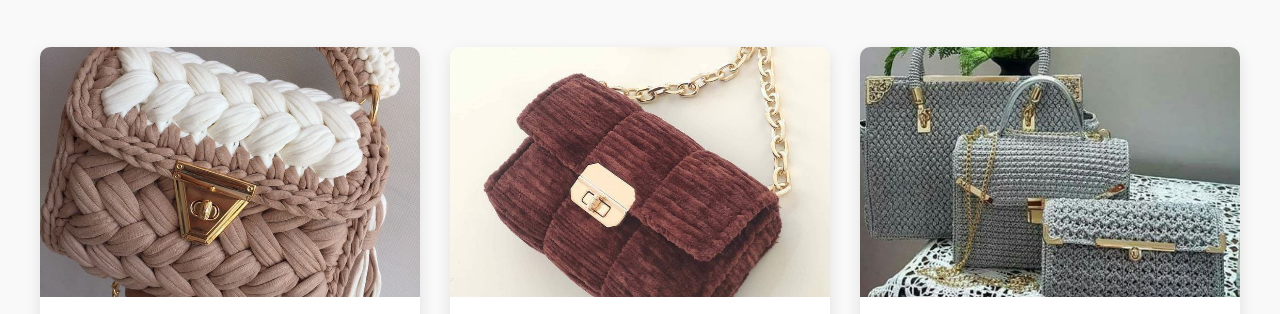
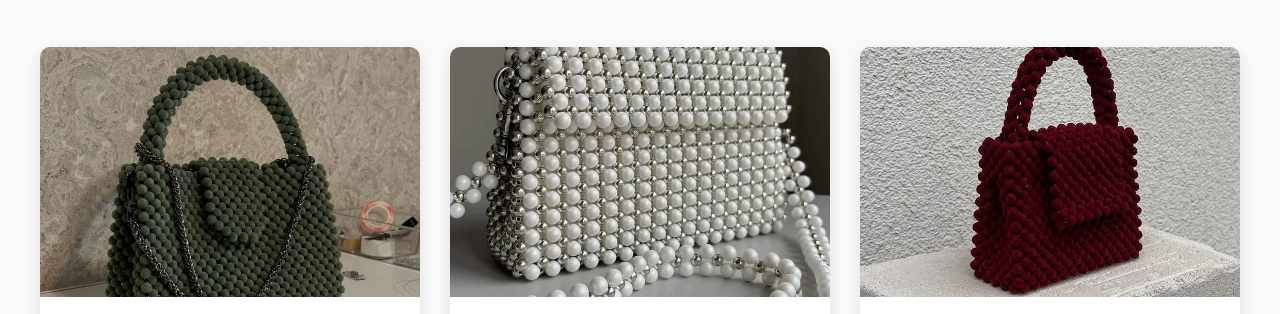
Before and after one commit to Allexsan/BagsStore, a plain HTML site: page index.html in a window 1280 px wide. Shown: the part 636-950 px from the top of the page. Drawn offline with Linux system fonts and the light colour scheme.

Commit message:
Update index.html

```diff
--- a/index.html
+++ b/index.html
@@ -805,7 +805,7 @@
                 id: 1,
                 name: 'Сумма "Нежность" ручной работы',
                 price: 4990,
-                image: 'images/bags_1.jpg',
+                image: 'images/bags_8.jpg',
                 category: 'повседневные',
                 featured: true
             },
@@ -813,7 +813,7 @@
                 id: 2,
                 name: 'Вечерняя сумка "Сияние"',
                 price: 6490,
-                image: 'images/bags_2.jpg',
+                image: 'images/bags_9.jpg',
                 category: 'вечерние',
                 featured: true
             },
@@ -821,7 +821,7 @@
                 id: 3,
                 name: 'Сумка-шоппер "Уют"',
                 price: 5790,
-                image: 'images/bags_3.jpg',
+                image: 'images/bags_7.jpg',
                 category: 'рюкзаки',
                 featured: true
             },
@@ -829,7 +829,7 @@
                 id: 4,
                 name: 'Клантч "Элеганс" ручной работы',
                 price: 12990,
-                image: 'images/bags_4.jpg',
+                image: 'images/bags_10.jpg',
                 category: 'кожаные',
                 featured: false
             },
```
